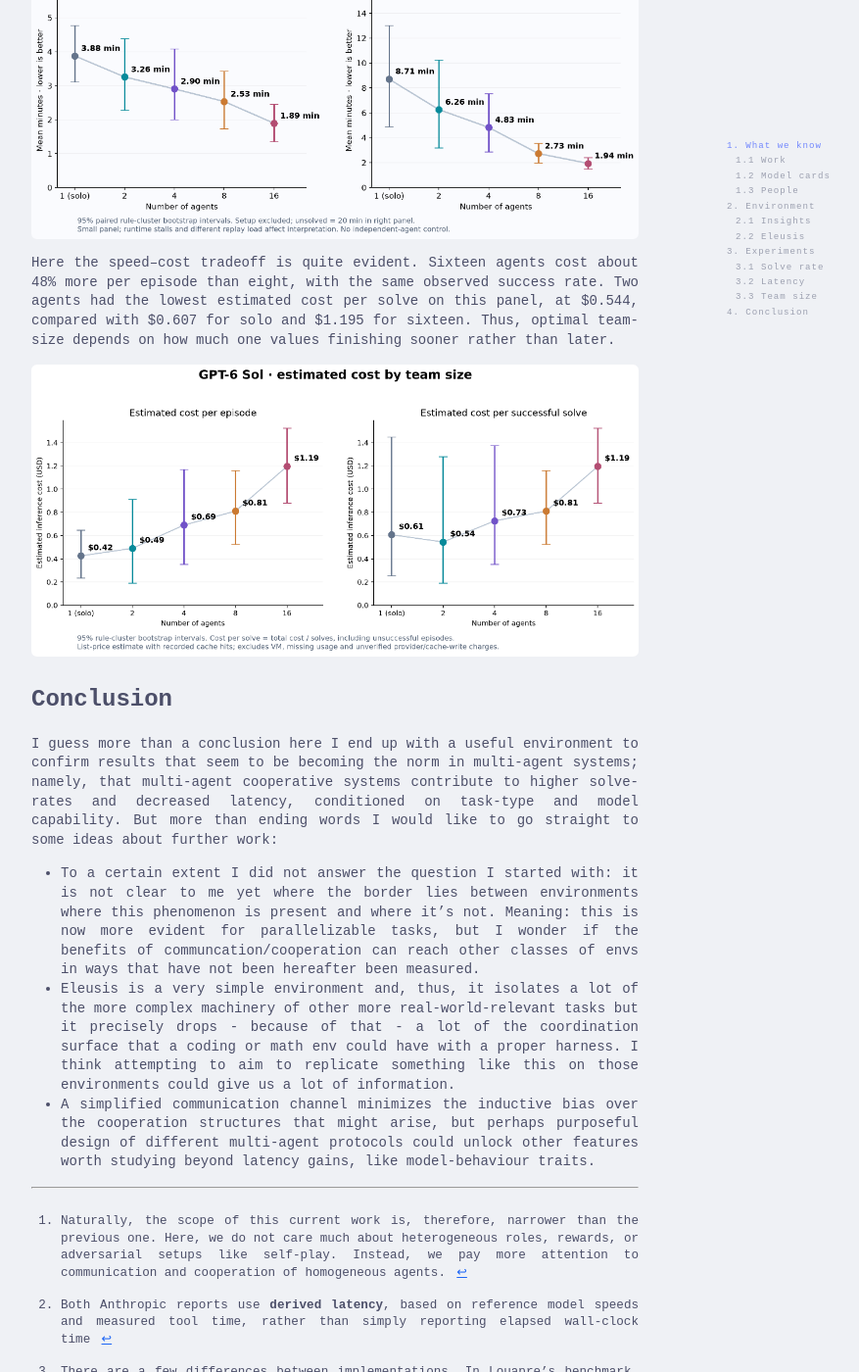
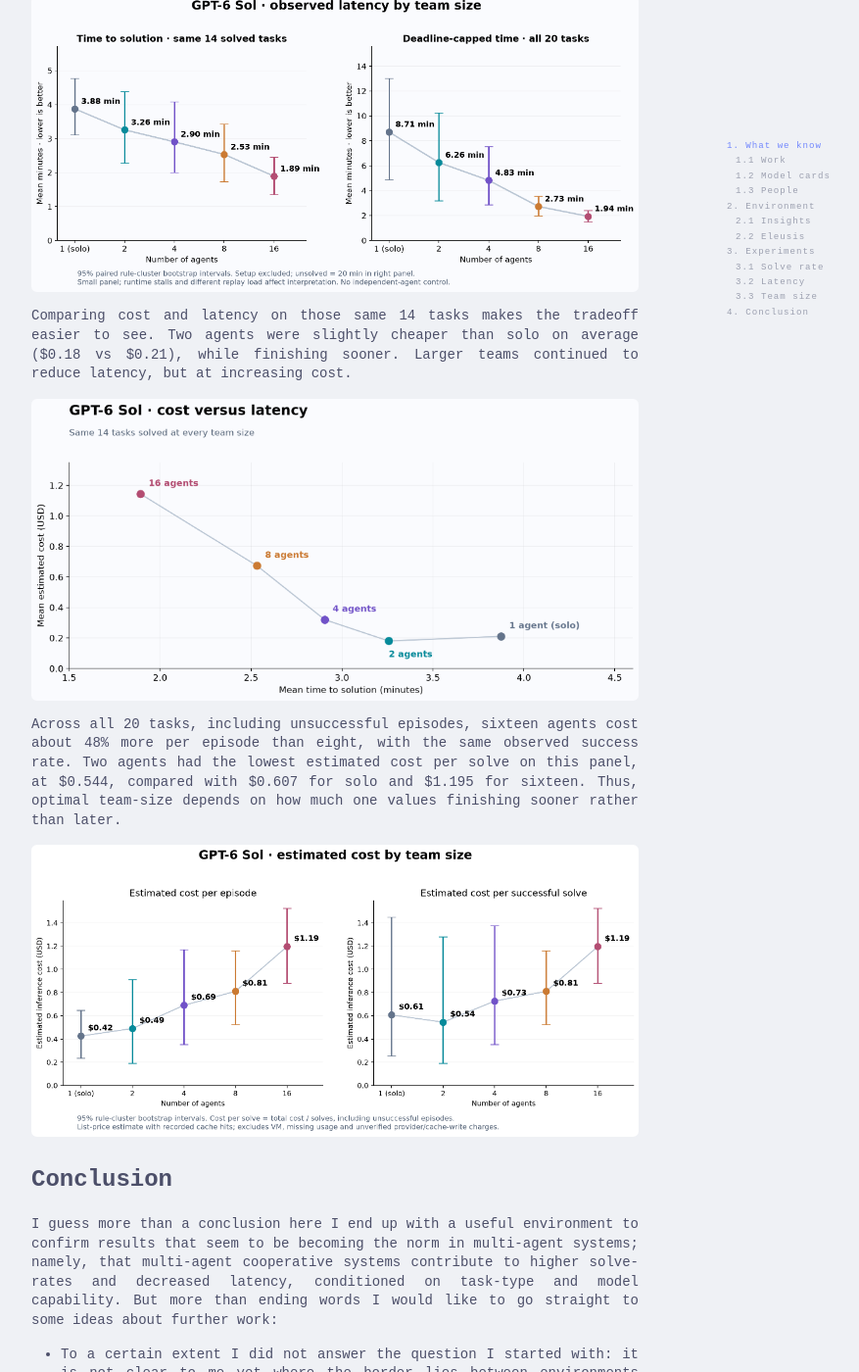
Before and after one commit to nph4rd/nph4rd.github.io, a Jekyll site: the page built from _posts/2026-10-07-eleusinian-swarms.md, in a window 1280 px wide and 1400 px high, scrolled down 13620 px. Shown: the whole window at 98% size, without its empty margins (298-1175 px from the left). Built offline with Jekyll 4.4.1, drawn with Linux system fonts in a browser that asks for light colours; some of the changed text lies outside the part shown.

Commit message:
Add matched cost-latency plot and environment links

```diff
--- a/_posts/2026-10-07-eleusinian-swarms.md
+++ b/_posts/2026-10-07-eleusinian-swarms.md
@@ -149,6 +149,8 @@
 
 The communication mechanism is deliberately boring: send_message(message) broadcasts text to all teammates, and queued messages enter each recipient’s context before its next model call. No shared board, assigned roles or required discussion rounds. Agents can compare hypotheses, share counterexamples, or divide up experiments, etc. The team succeeds as soon as any member submits a hypothesis that passes the checker, at which point the other agents are stopped.
 
+You can find the environment on the [Prime Intellect Hub](https://app.primeintellect.ai/dashboard/environments/nph4rd/eleusis), and the code in the public [residency-environments repository](https://github.com/PrimeIntellect-ai/residency-environments/tree/main/environments/eleusis).
+
 ## Experiments
 
 The main experiment used 30 fresh rules and three trials per rule in each setting[^4]:
@@ -277,7 +279,11 @@
 
 ![Observed latency across team sizes](https://raw.githubusercontent.com/nph4rd/nph4rd.github.io/master/images/eleusinian-swarms/eleusis-team-size-latency-scaling-20261001.png)
 
-Here the speed–cost tradeoff is quite evident. Sixteen agents cost about 48% more per episode than eight, with the same observed success rate. Two agents had the lowest estimated cost per solve on this panel, at $0.544, compared with $0.607 for solo and $1.195 for sixteen. Thus, optimal team-size depends on how much one values finishing sooner rather than later.
+Comparing cost and latency on those same 14 tasks makes the tradeoff easier to see. Two agents were slightly cheaper than solo on average ($0.18 vs $0.21), while finishing sooner. Larger teams continued to reduce latency, but at increasing cost.
+
+![Estimated cost versus time to solution on the same 14 tasks solved at every team size]({{ site.baseurl }}/images/eleusinian-swarms/eleusis-team-size-cost-latency-20261001.png)
+
+Across all 20 tasks, including unsuccessful episodes, sixteen agents cost about 48% more per episode than eight, with the same observed success rate. Two agents had the lowest estimated cost per solve on this panel, at $0.544, compared with $0.607 for solo and $1.195 for sixteen. Thus, optimal team-size depends on how much one values finishing sooner rather than later.
 
 ![Estimated inference cost across team sizes](https://raw.githubusercontent.com/nph4rd/nph4rd.github.io/master/images/eleusinian-swarms/eleusis-team-size-cost-scaling-20261001.png)
 
```
Also changed, not shown: images/eleusinian-swarms/eleusis-team-size-cost-latency-20261001.png (added).
